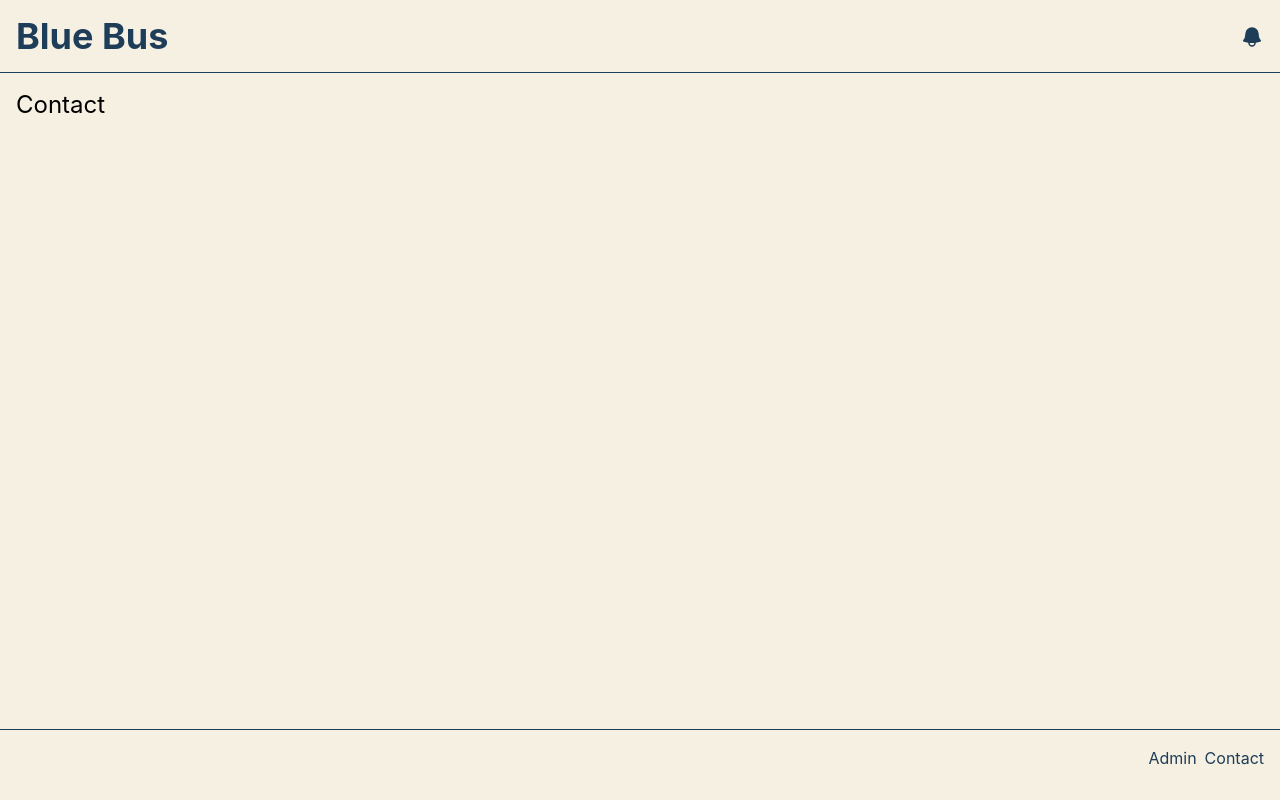
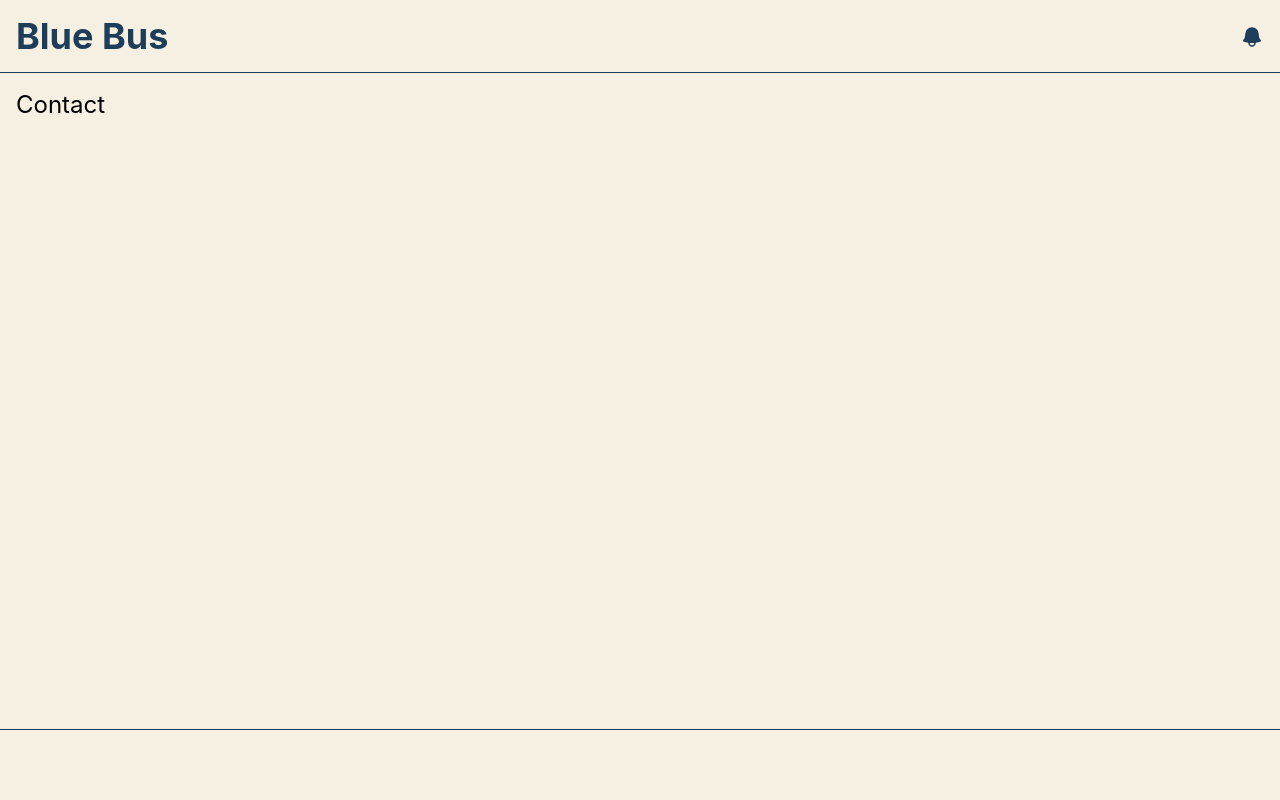
Before and after one commit to ParmarTarun/occt-blue-bus, a React (Create React App) app: page /occt-blue-bus/contact in a window 1280 px wide. Built offline with nearby package versions, Linux system fonts and the light colour scheme.

Commit message:
🐛 Fix a minor ui bug

```diff
--- a/src/components/Footer.tsx
+++ b/src/components/Footer.tsx
@@ -5,8 +5,8 @@ const Footer = () => {
     <div className="bg-transparent w-full border-t border-primary">
       <div className="p-4 flex items-center justify-end ">
         <div className="flex gap-2 text-primary">
-          <Link to={"/admin"}>Admin</Link>
-          <Link to={"/contact"}>Contact</Link>
+          {/* <Link to={"/admin"}>Admin</Link> */}
+          {/* <Link to={"/contact"}>Contact</Link> */}
         </div>
       </div>
     </div>
--- a/src/components/NextBus.tsx
+++ b/src/components/NextBus.tsx
@@ -65,7 +65,7 @@ const NextBus = () => {
               </div>
             </div>
           ))}
-        {totalNextBuses - defaultNextBusCount > 0 ? (
+        {totalNextBuses - defaultNextBusCount > 0 && (
           <p
             className="text-primary flex justify-center items-center cursor-pointer"
             onClick={() => toggleExpand()}
@@ -92,9 +92,8 @@ const NextBus = () => {
               )}
             </>
           </p>
-        ) : (
-          <p>No Buses found</p>
         )}
+        {Object.keys(nextBuses).length === 0 && <p>No buses found</p>}
       </div>
     </div>
   );
```
